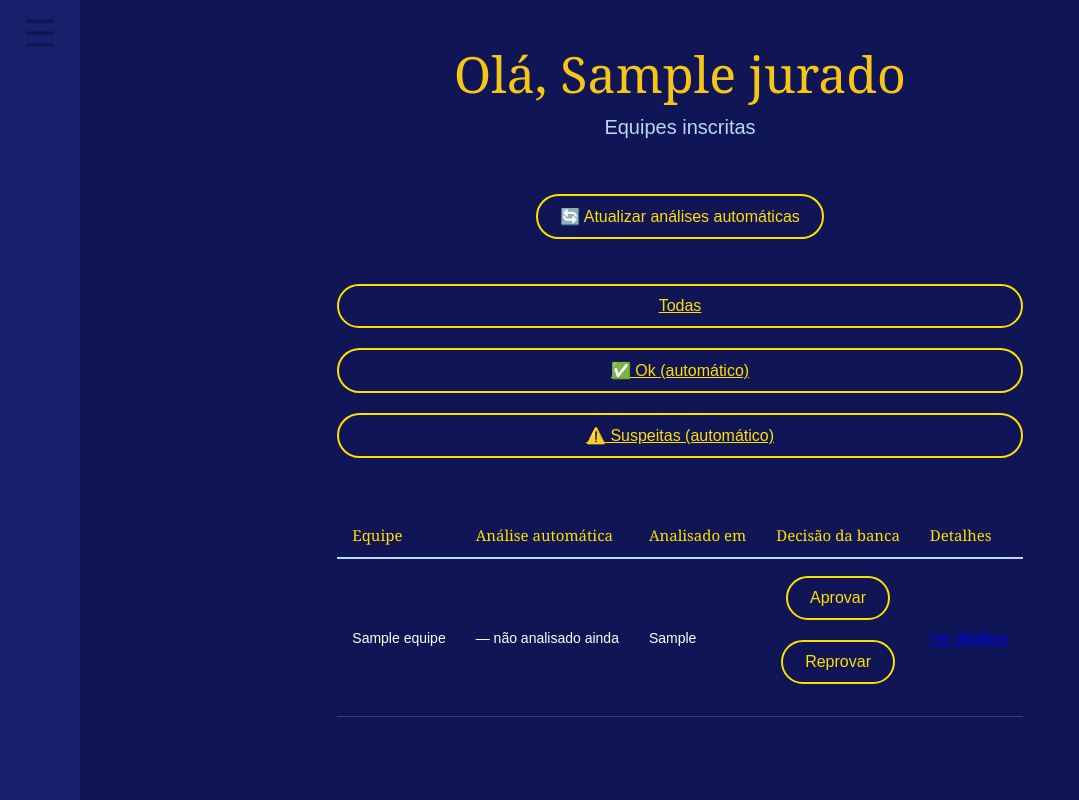
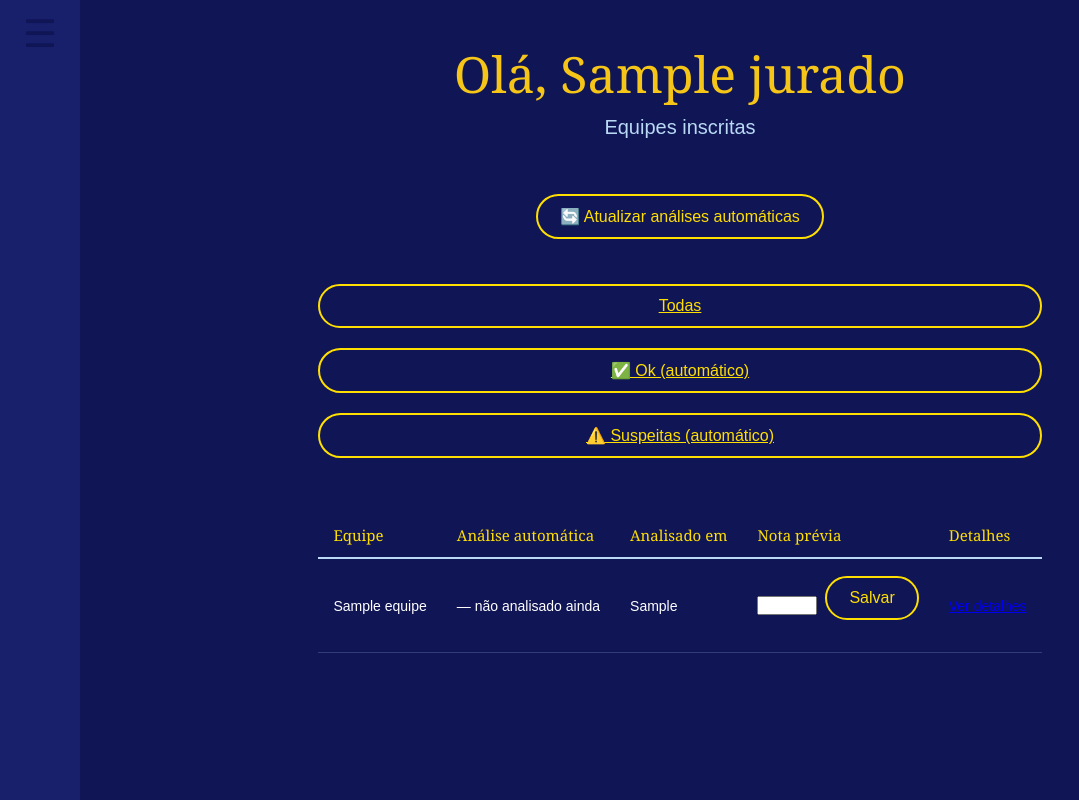
Before and after one commit to juliastrobel/Projeto_Final_Hackathon_Engenharia_de_Software, a FastAPI app: template templates/jurado_dashboard.html in a window 1280 px wide. Shown: the whole page, without its empty margins (0-1079 px from the left). Run offline with FastAPI, Linux system fonts and the light colour scheme; the template is opened without the code that fills it: most values are stand-ins (such as "Sample title", 1, 10 or a date in 2020); parts of the project's set-up code (start-up, migrations or seed data) failed here and were passed over.

Commit message:
Replace decision buttons with score input form

```diff
--- a/templates/jurado_dashboard.html
+++ b/templates/jurado_dashboard.html
@@ -28,7 +28,7 @@
                     <th>Equipe</th>
                     <th>Análise automática</th>
                     <th>Analisado em</th>
-                    <th>Decisão da banca</th>
+                    <th>Nota prévia</th>
                     <th>Detalhes</th>
                 </tr>
             </thead>
@@ -47,16 +47,18 @@
                     </td>
                     <td>{{ e.analisado_em or "-" }}</td>
                     <td>
-                        {% if e.decisao_jurado == "aprovado" %}
-                            ✅ Aprovado
-                        {% elif e.decisao_jurado == "reprovado" %}
-                            ❌ Reprovado
-                        {% else %}
-                            <form method="post" action="/jurado/decisao/{{ e.id }}" style="display:inline;">
-                                <button type="submit" name="decisao" value="aprovado" class="botao-adicionar">Aprovar</button>
-                                <button type="submit" name="decisao" value="reprovado" class="botao-adicionar">Reprovar</button>
-                            </form>
-                        {% endif %}
+                        <form method="post" action="/jurado/nota/{{ e.id }}" style="display:flex; gap:8px; align-items:center;">
+                            <input
+                                type="number"
+                                name="nota"
+                                min="0"
+                                max="10"
+                                step="0.5"
+                                value="{{ e.nota_previa if e.nota_previa is not none else '' }}"
+                                style="width:60px;"
+                            >
+                            <button type="submit" class="botao-adicionar">Salvar</button>
+                        </form>
                     </td>
                     <td><a href="/analise/{{ e.id }}">Ver detalhes</a></td>
                 </tr>
```
